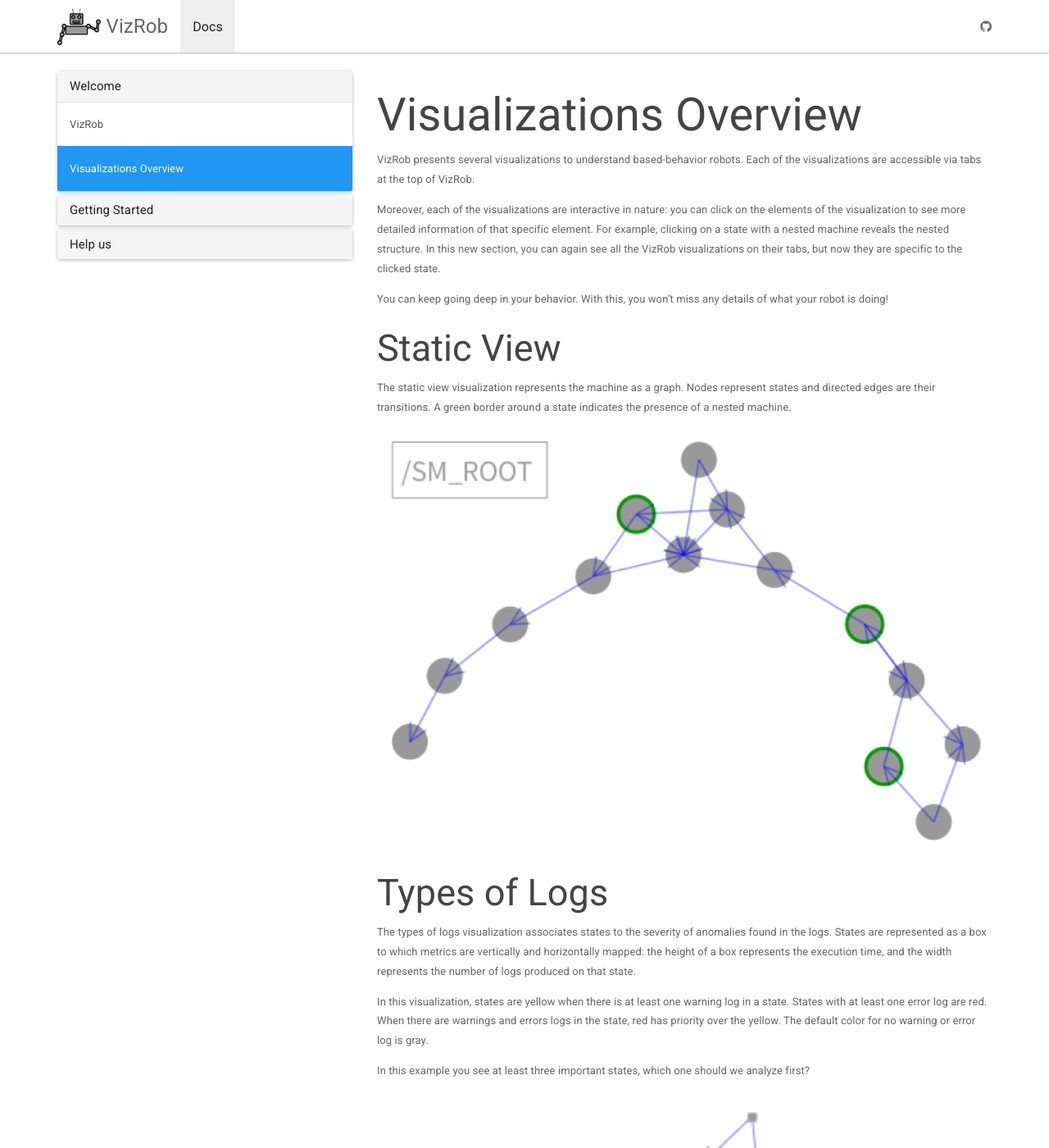
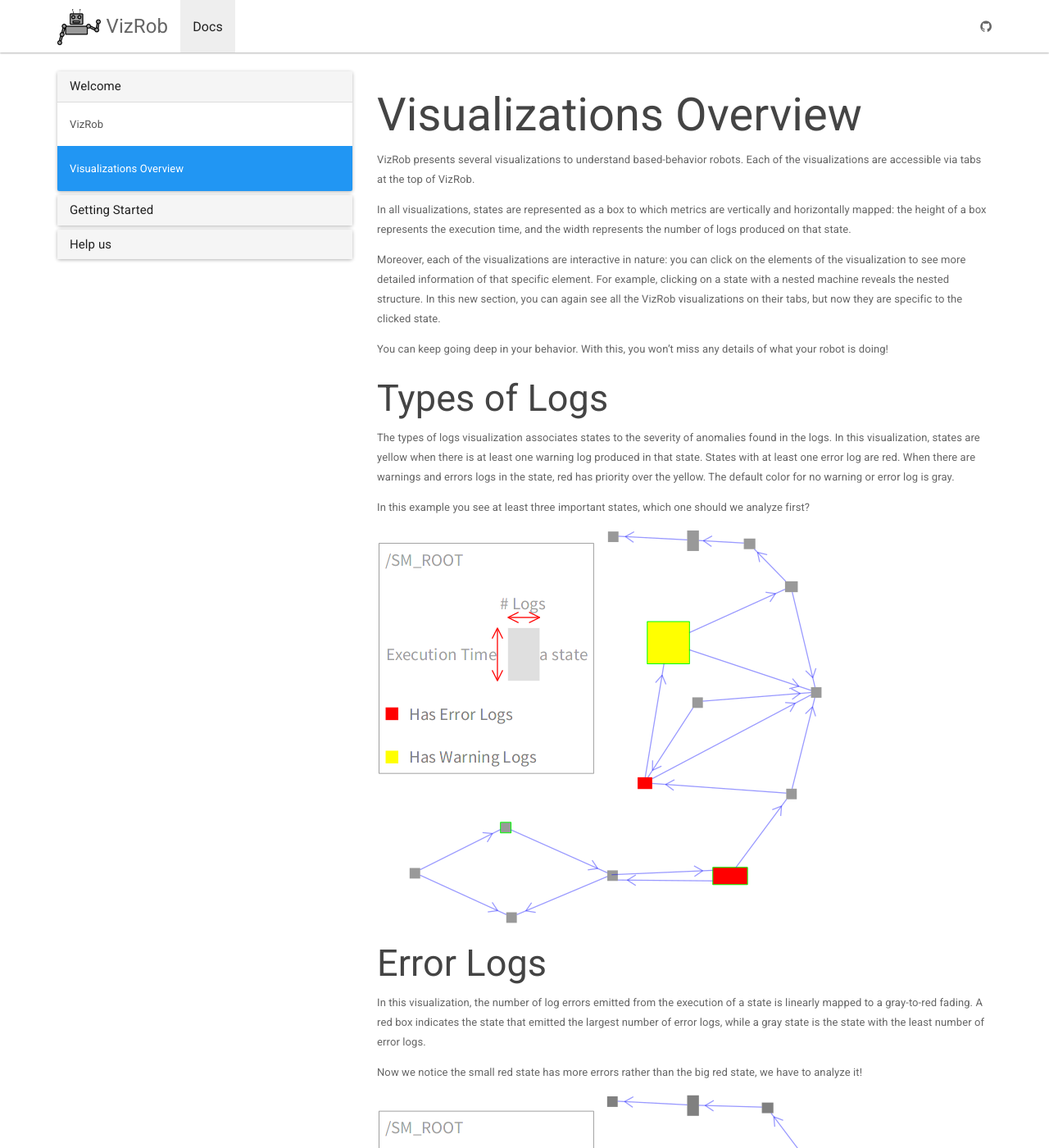
Before and after one commit to mcamp/VizRob, a Jekyll site: the page built from _docs/overview.md, in a window 1280 px wide and 1400 px high. Shown: the whole window at 82% size. Built offline with Jekyll 4.4.1, drawn with Linux system fonts in a browser that asks for light colours; nearby versions of some CDN libraries; some of the changed text lies outside the part shown.

Commit message:
modified version of the visualizations, accordingly the new version of VizRob

```diff
--- a/_docs/overview.md
+++ b/_docs/overview.md
@@ -6,6 +6,8 @@ permalink: /docs/overview/
 VizRob presents several visualizations to understand based-behavior robots.
 Each of the visualizations are accessible via tabs at the top of VizRob.
 
+In all visualizations, states are represented as a box to which metrics are vertically and horizontally mapped: the height of a box represents the execution time, and the width represents the number of logs produced on that state.
+
 Moreover, each of the visualizations are interactive in nature: you can click on the elements of the visualization to see more detailed information of that specific element.
 For example, clicking on a state with a nested machine reveals the nested structure.
 In this new section, you can again see all the VizRob visualizations on their tabs, but now they are specific to the clicked state.
@@ -13,17 +15,14 @@ In this new section, you can again see all the VizRob visualizations on their ta
 You can keep going deep in your behavior.
 With this, you won't miss any details of what your robot is doing!
 
-## Static View
-
-The static view visualization represents the machine as a graph. Nodes represent states and directed edges are their transitions. A green border around a state indicates the presence of a nested machine.
-
-![Static View]({{ "/img/vizrob/static.png" | absolute_url }} "Static View")
 
 ## Types of Logs
 
-The types of logs visualization associates states to the severity of anomalies found in the logs. States are represented as a box to which metrics are vertically and horizontally mapped: the height of a box represents the execution time, and the width represents the number of logs produced on that state.
-
-In this visualization, states are yellow when there is at least one warning log in a state. States with at least one error log are red. When there are warnings and errors logs in the state, red has priority over the yellow. The default color for no warning or error log is gray.
+The types of logs visualization associates states to the severity of anomalies found in the logs.
+In this visualization, states are yellow when there is at least one warning log produced in that state.
+States with at least one error log are red.
+When there are warnings and errors logs in the state, red has priority over the yellow.
+The default color for no warning or error log is gray.
 
 In this example you see at least three important states, which one should we analyze first?
 
@@ -39,13 +38,6 @@ Now we notice the small red state has more errors rather than the big red state,
 
 ![Error Logs]({{ "/img/vizrob/errorLogs.png" | absolute_url }} "Error Logs")
 
-## Coverage
-
-The coverage visualization only shows states that were executed in the behavior.
-As you can see, the robot executed just few states.
-
-![Coverage]({{ "/img/vizrob/coverage.png" | absolute_url }} "Coverage")
-
 ## Frequency
 
 The frequency visualization represents the number of times a state is executed using a white-to-black fading.
@@ -55,15 +47,23 @@ Did you notice the black states are the same from the coverage visualization?
 
 ![Frequency]({{ "/img/vizrob/frequency.png" | absolute_url }} "Frequency")
 
+## Coverage
+
+For every visualization, there is an option to turn on and off the *coverage* of the execution
+The coverage option only shows states that were executed in the behavior.
+As you can see, the robot executed just few states.
+
+![Coverage]({{ "/img/vizrob/coverage.png" | absolute_url }} "Coverage")
+
 ## Logs & Sources
 
 Finally, clicking on a state lists all the logs associated to the state.
 The list of logs offers the classical navigation and filtering options found in common debug tools.
 
-VizRob also offers a visualization of the sources where logs are produced.
+VizRob also offers a listing of the sources where logs are produced.
 The source of a log is represented by the line of code in the program where the log is produced.
 This visualization is similar to the log visualization.
 
-Here there are a lot of *info* logs, maybe we should filter them from the visualization to see the *warning* and *error* logs?
+Here there are a lot of *info* logs, maybe we should filter them out from the listing to see the *warning* and *error* logs?
 
 ![Log]({{ "/img/vizrob/log.png" | absolute_url }} "Log")
```
Also changed, not shown: img/vizrob/coverage.png, img/vizrob/errorLogs.png, img/vizrob/frequency.png, img/vizrob/static.png (deleted), img/vizrob/typeLogs.png.
